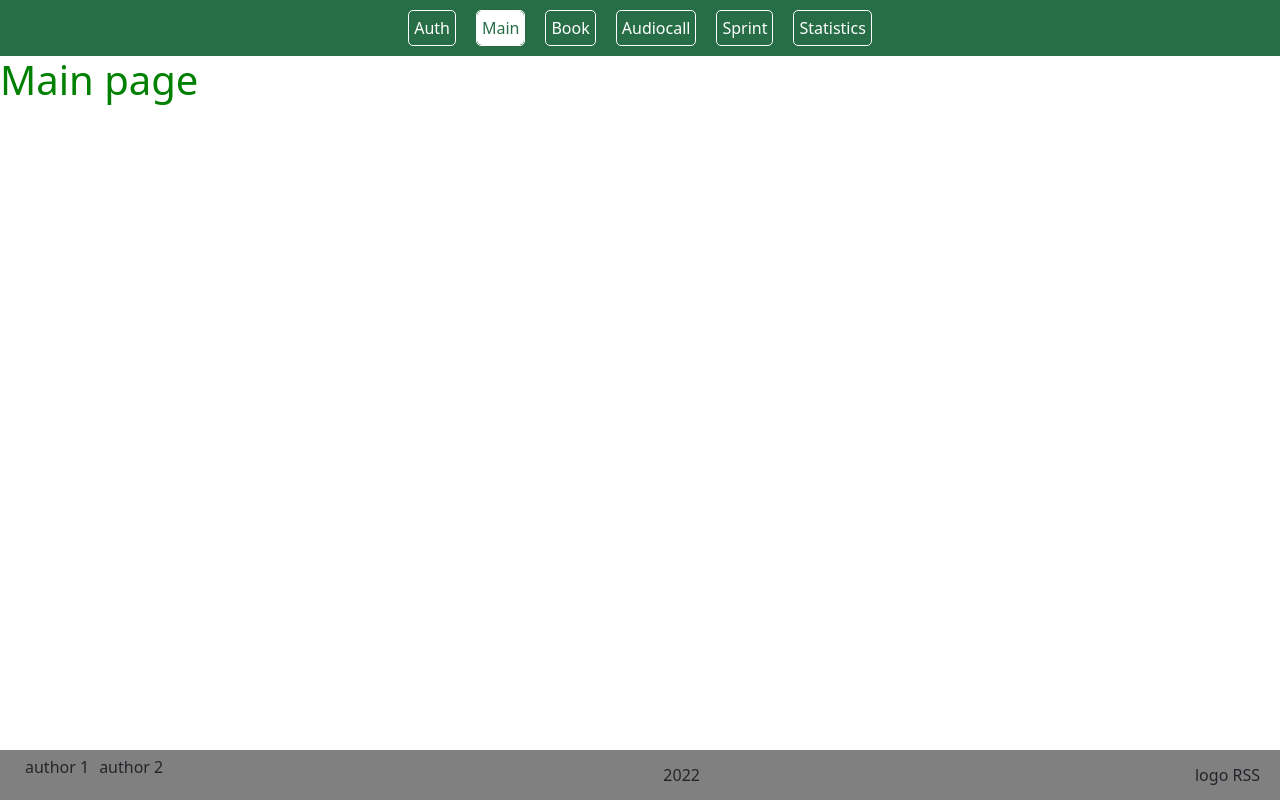
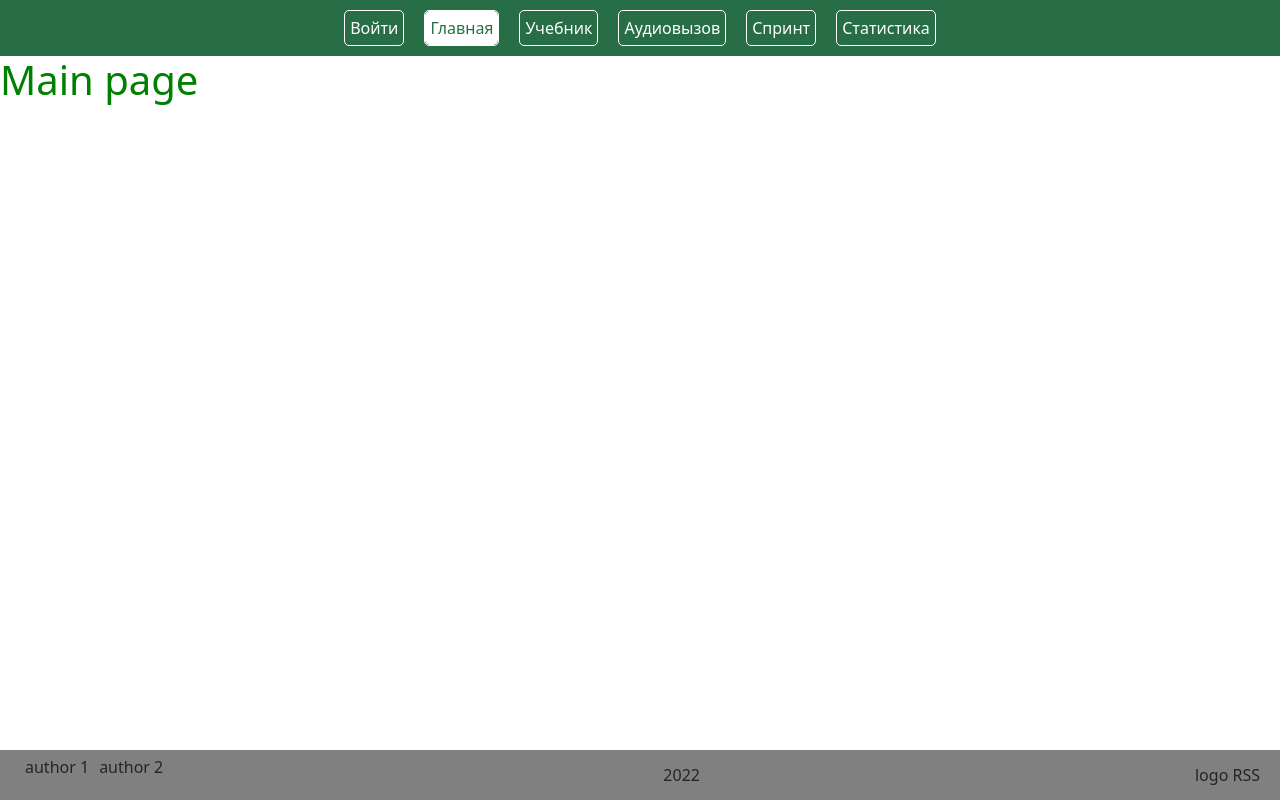
Before and after one commit to cptShell/RS-Lang, a React app: page / in a window 1280 px wide. Built offline with nearby package versions, Linux system fonts and the light colour scheme.

Commit message:
refactor: change name navigation links

```diff
--- a/src/routes/routes.tsx
+++ b/src/routes/routes.tsx
@@ -11,32 +11,32 @@ import { RouteData } from '../utils/types/types';
 export const listRoutes: RouteData[] = [
   {
     route: '/auth',
-    name: 'Auth',
+    name: 'Войти',
     component: <Auth />,
   },
   {
     route: '/',
-    name: 'Main',
+    name: 'Главная',
     component: <Main />,
   },
   {
     route: '/book',
-    name: 'Book',
+    name: 'Учебник',
     component: <Book />,
   },
   {
     route: '/audiocall',
-    name: 'Audiocall',
+    name: 'Аудиовызов',
     component: <Audiocall />,
   },
   {
     route: '/sprint',
-    name: 'Sprint',
+    name: 'Спринт',
     component: <Sprint />,
   },
   {
     route: '/statistics',
-    name: 'Statistics',
+    name: 'Статистика',
     component: <Statistics />,
   },
   {
```
